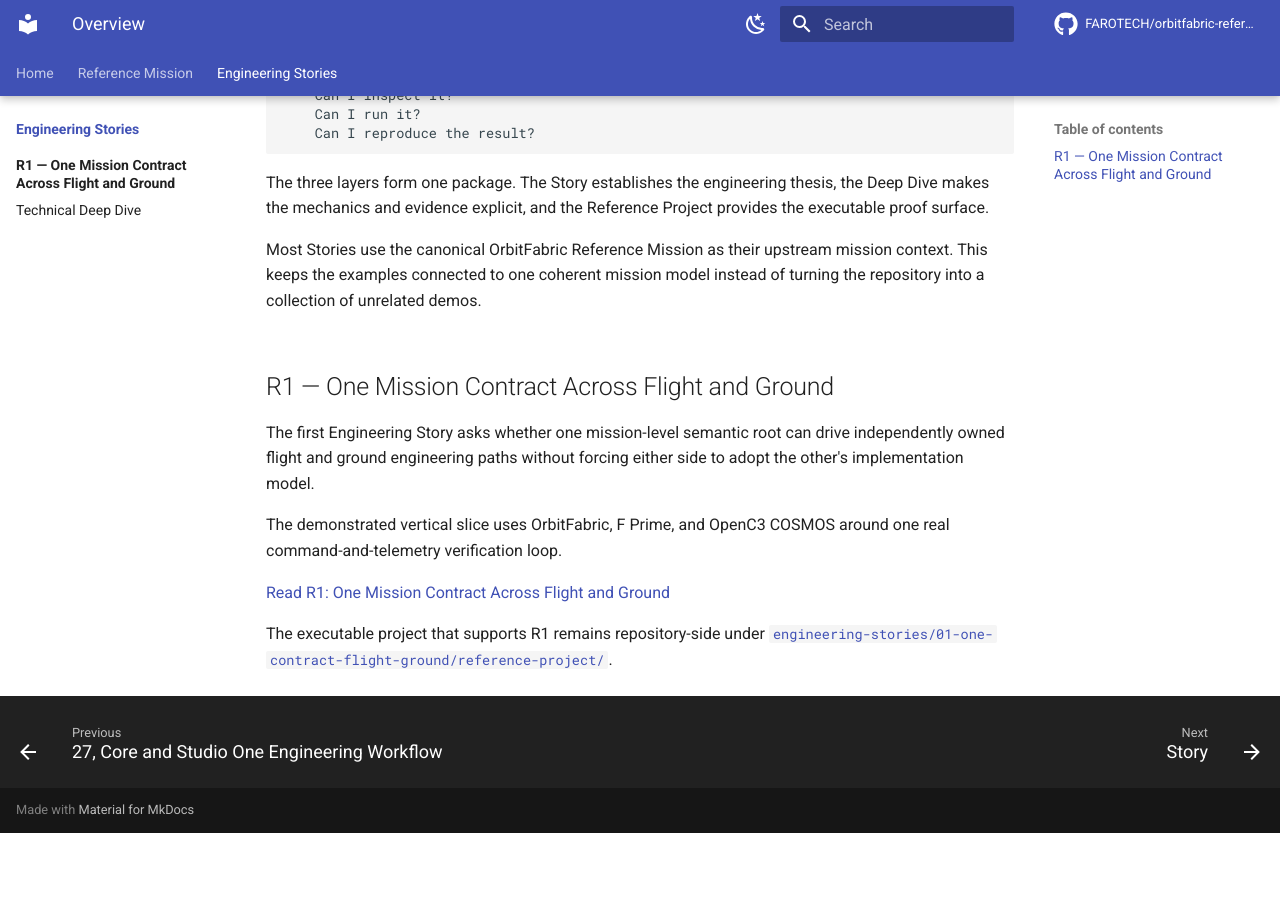
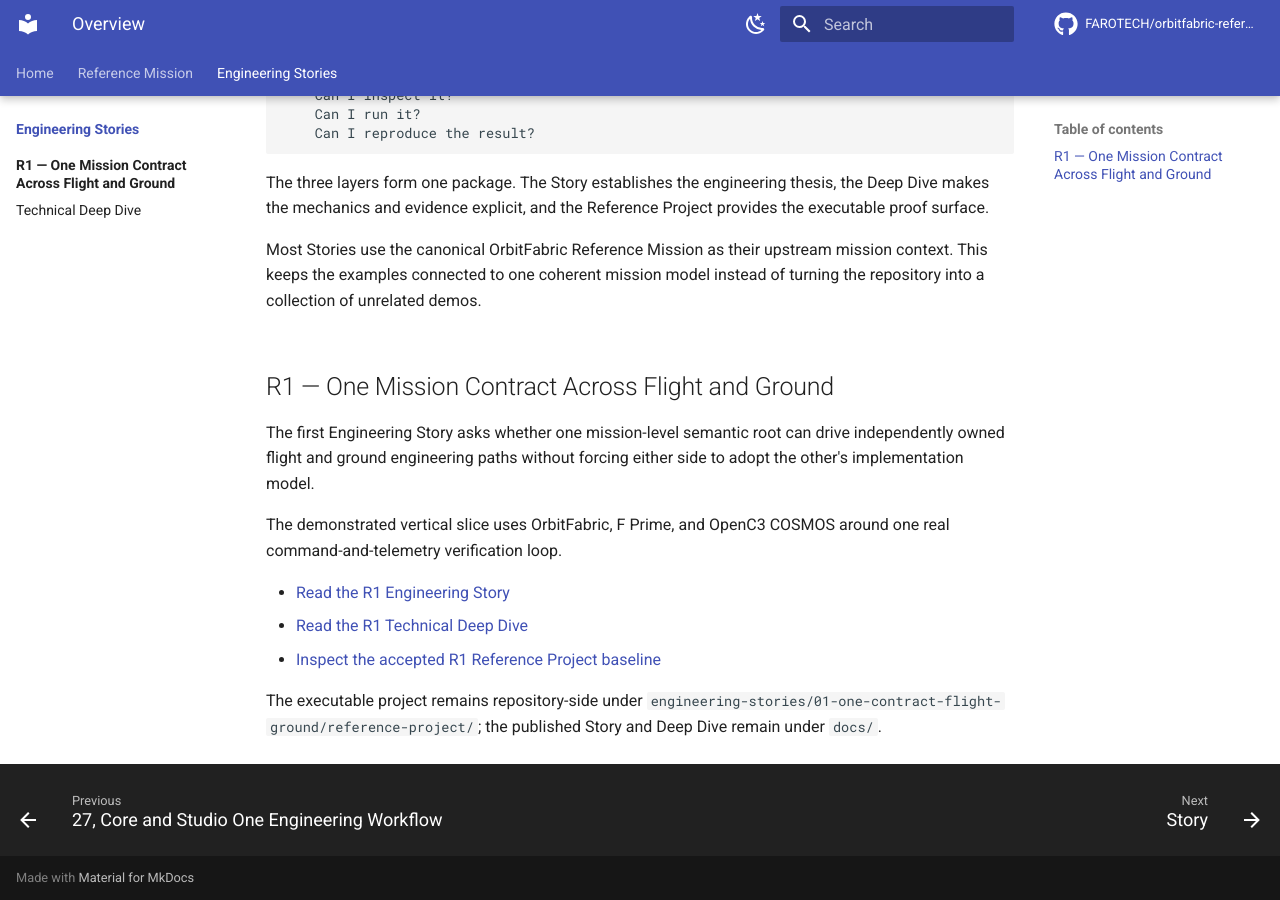
Before and after one commit to FAROTECH/orbitfabric-reference-mission, an MkDocs documentation site: the page built from docs/engineering-stories/index.md, in a window 1280 px wide and 900 px high, scrolled down 603 px. Built offline with MkDocs 1.6.1 and Material for MkDocs 9.7.7, drawn with Linux system fonts in a browser that asks for light colours; comment, search, counter and statistics services are not loaded; before the commit the page ends 1436 px from its top, so only the background shows below that.

Commit message:
docs: link R1 Story layers from Engineering Stories landing

```diff
--- a/docs/engineering-stories/index.md
+++ b/docs/engineering-stories/index.md
@@ -33,6 +33,8 @@
 
 The demonstrated vertical slice uses OrbitFabric, F Prime, and OpenC3 COSMOS around one real command-and-telemetry verification loop.
 
-[Read R1: One Mission Contract Across Flight and Ground](r1-flight-ground/)
+- [Read the R1 Engineering Story](r1-flight-ground/)
+- [Read the R1 Technical Deep Dive](r1-flight-ground/technical-deep-dive.md)
+- [Inspect the accepted R1 Reference Project baseline](https://github.com/FAROTECH/orbitfabric-reference-mission/tree/d66f6068235d425bdc2335d4b0cb09a58e70c1de/engineering-stories/01-one-contract-flight-ground/reference-project)
 
-The executable project that supports R1 remains repository-side under [`engineering-stories/01-one-contract-flight-ground/reference-project/`](https://github.com/FAROTECH/orbitfabric-reference-mission/tree/main/engineering-stories/01-one-contract-flight-ground/reference-project).
+The executable project remains repository-side under `engineering-stories/01-one-contract-flight-ground/reference-project/`; the published Story and Deep Dive remain under `docs/`.
```
